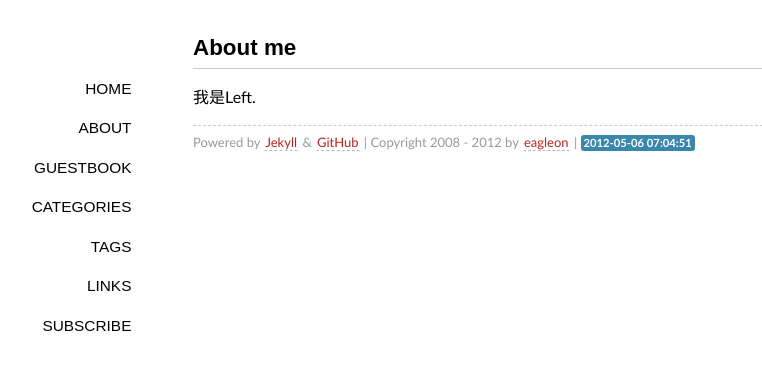
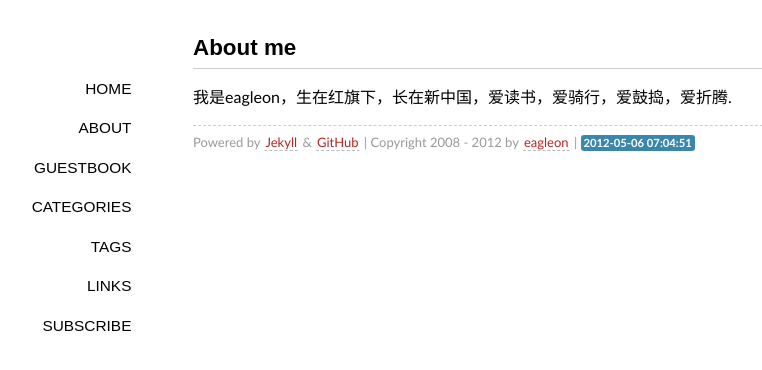
Before and after one commit to eagleon/blog, a Jekyll site: the page built from about/index.md, in a window 1280 px wide. Shown: the top 370 px of the page, without its empty margins (147-909 px from the left). Built offline with Jekyll 4.4.1, drawn with Linux system fonts in a browser that asks for light colours; some web fonts are replaced; Markdown is read by kramdown in place of the engine named in the settings; comment, search, counter and statistics services are not loaded.

Commit message:
modify something

```diff
--- a/CNAME
+++ b/CNAME
@@ -1 +1 @@
-z.outmyself.com
+outmyself.com
--- a/about/index.md
+++ b/about/index.md
@@ -4,4 +4,4 @@ layout: page
 comments: yes
 ---
 
-我是Left.
+我是eagleon，生在红旗下，长在新中国，爱读书，爱骑行，爱鼓捣，爱折腾.
```
Also changed, not shown: links/index.md (+1 -1 lines).
